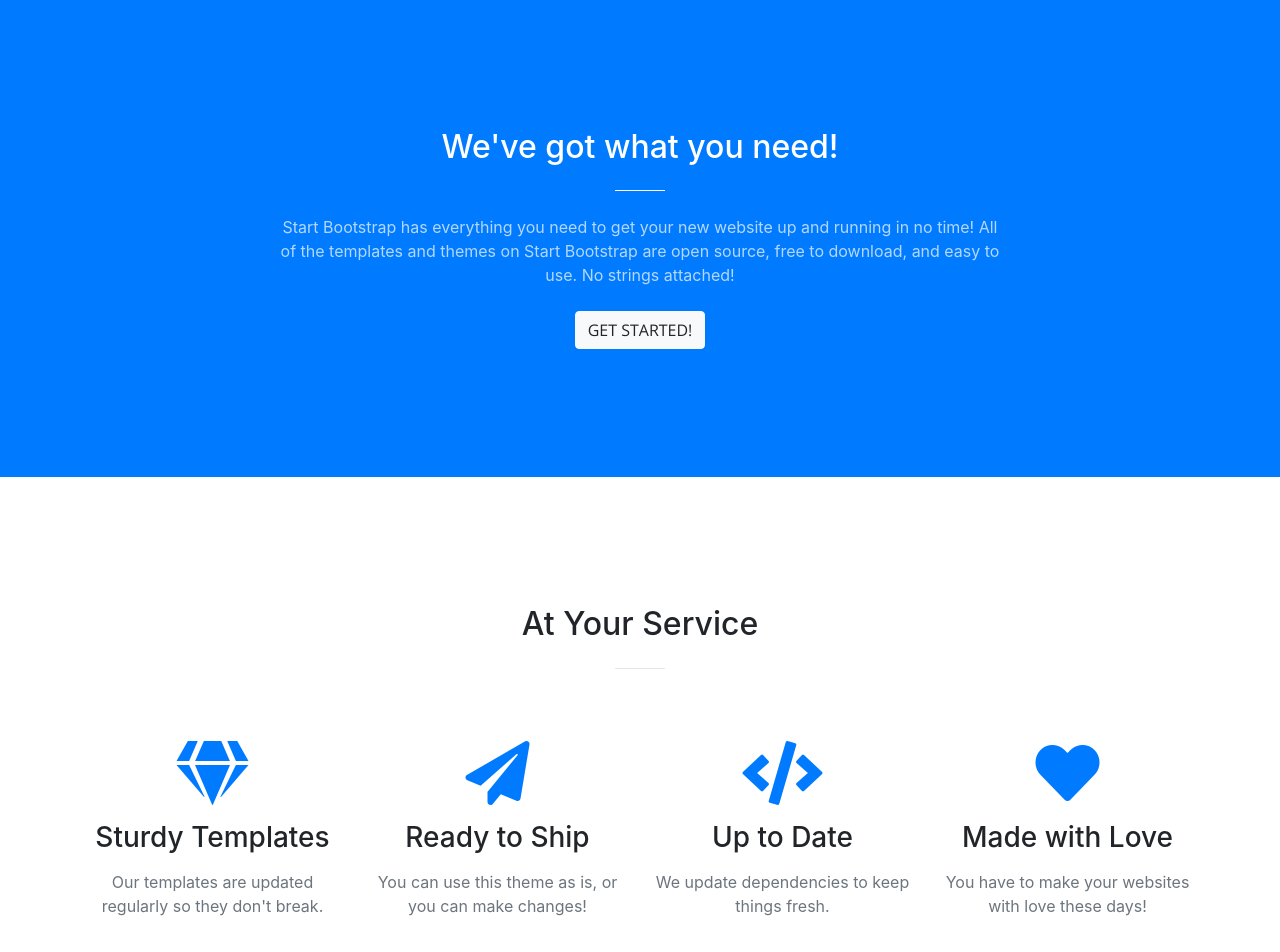
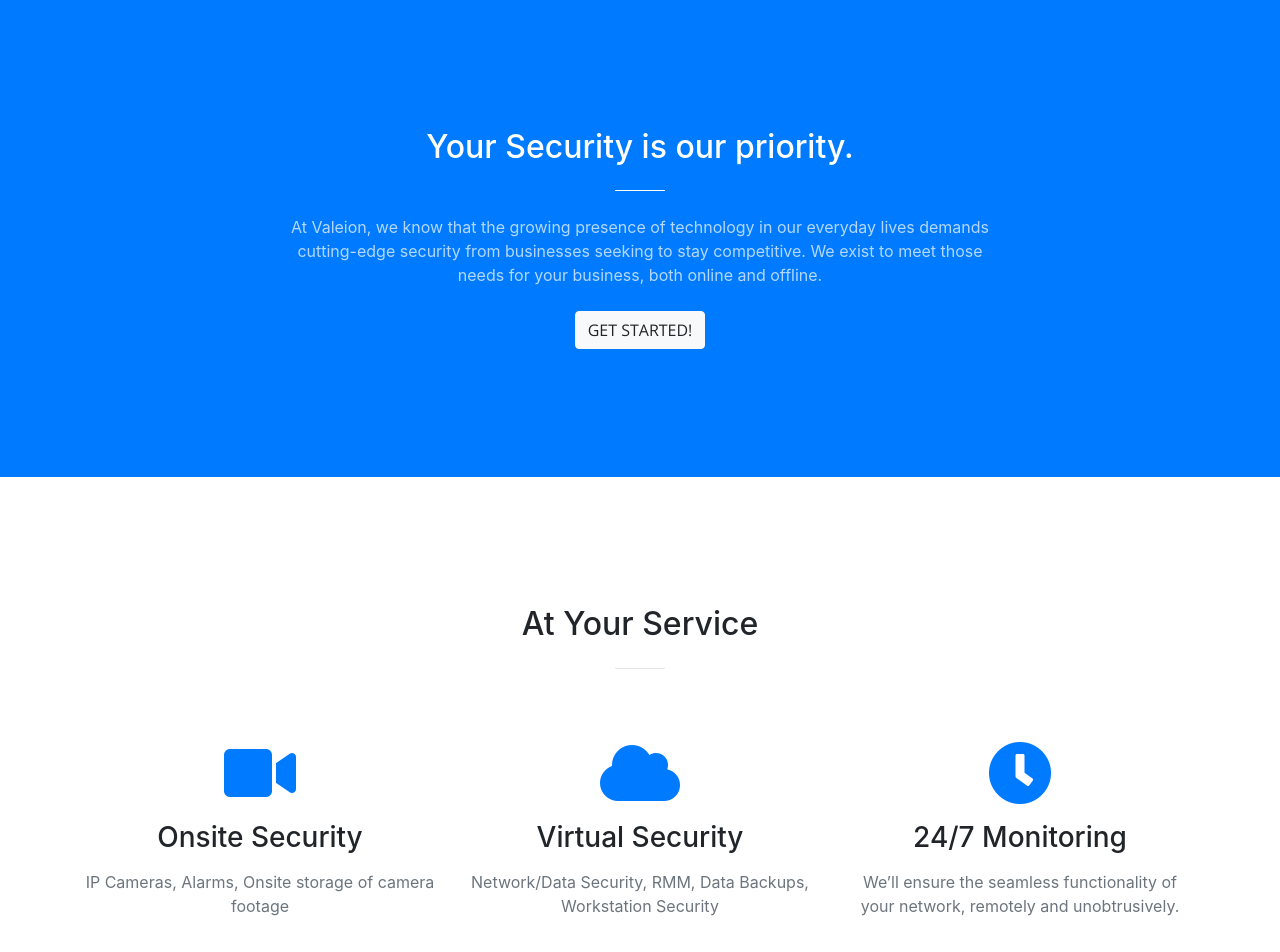
Before and after one commit to JohnmarkBeaty/valeion, a website with bundled scripts: page index.html in a window 1280 px wide. Shown: the part 800-1752 px from the top of the page. Built offline with nearby package versions, Linux system fonts and the light colour scheme.

Commit message:
content updates

```diff
--- a/index.html
+++ b/index.html
@@ -2,7 +2,6 @@
 <html lang="en">
 
   <head>
-
     <meta charset="utf-8">
     <meta name="viewport" content="width=device-width, initial-scale=1, shrink-to-fit=no">
     <meta name="description" content="">
@@ -75,9 +74,11 @@
       <div class="container">
         <div class="row">
           <div class="col-lg-8 mx-auto text-center">
-            <h2 class="section-heading text-white">We've got what you need!</h2>
+            <h2 class="section-heading text-white">Your Security is our priority.</h2>
             <hr class="light my-4">
-            <p class="text-faded mb-4">Start Bootstrap has everything you need to get your new website up and running in no time! All of the templates and themes on Start Bootstrap are open source, free to download, and easy to use. No strings attached!</p>
+            <p class="text-faded mb-4">
+                At Valeion, we know that the growing presence of technology in our everyday lives demands cutting-edge security from businesses seeking to stay competitive. We exist to meet those needs for your business, both online and offline.
+            </p>
             <a class="btn btn-light btn-xl js-scroll-trigger" href="#services">Get Started!</a>
           </div>
         </div>
@@ -95,34 +96,34 @@
       </div>
       <div class="container">
         <div class="row">
-          <div class="col-lg-3 col-md-6 text-center">
+          <div class="col-lg-4 col-md-6 text-center">
             <div class="service-box mt-5 mx-auto">
-              <i class="fas fa-4x fa-gem text-primary mb-3 sr-icon-1"></i>
-              <h3 class="mb-3">Sturdy Templates</h3>
-              <p class="text-muted mb-0">Our templates are updated regularly so they don't break.</p>
+              <i class="fas fa-4x fa-video text-primary mb-3 sr-icon-1"></i>
+              <h3 class="mb-3">Onsite Security</h3>
+              <p class="text-muted mb-0">IP Cameras, Alarms, Onsite storage of camera footage</p>
             </div>
           </div>
-          <div class="col-lg-3 col-md-6 text-center">
+          <div class="col-lg-4 col-md-6 text-center">
             <div class="service-box mt-5 mx-auto">
-              <i class="fas fa-4x fa-paper-plane text-primary mb-3 sr-icon-2"></i>
-              <h3 class="mb-3">Ready to Ship</h3>
-              <p class="text-muted mb-0">You can use this theme as is, or you can make changes!</p>
+              <i class="fas fa-4x fa-cloud text-primary mb-3 sr-icon-2"></i>
+              <h3 class="mb-3">Virtual Security</h3>
+              <p class="text-muted mb-0">Network/Data Security, RMM, Data Backups, Workstation Security</p>
             </div>
           </div>
-          <div class="col-lg-3 col-md-6 text-center">
+          <div class="col-lg-4 col-md-6 offset-md-3 offset-lg-0 text-center">
             <div class="service-box mt-5 mx-auto">
-              <i class="fas fa-4x fa-code text-primary mb-3 sr-icon-3"></i>
-              <h3 class="mb-3">Up to Date</h3>
-              <p class="text-muted mb-0">We update dependencies to keep things fresh.</p>
+              <i class="fas fa-4x fa-clock text-primary mb-3 sr-icon-3"></i>
+              <h3 class="mb-3">24/7 Monitoring</h3>
+              <p class="text-muted mb-0">We’ll ensure the seamless functionality of your network, remotely and unobtrusively. </p>
             </div>
           </div>
-          <div class="col-lg-3 col-md-6 text-center">
+          <!-- <div class="col-lg-3 col-md-6 text-center">
             <div class="service-box mt-5 mx-auto">
               <i class="fas fa-4x fa-heart text-primary mb-3 sr-icon-4"></i>
               <h3 class="mb-3">Made with Love</h3>
               <p class="text-muted mb-0">You have to make your websites with love these days!</p>
             </div>
-          </div>
+          </div> -->
         </div>
       </div>
     </section>
@@ -243,12 +244,14 @@
         <div class="row">
           <div class="col-lg-4 ml-auto text-center">
             <i class="fas fa-phone fa-3x mb-3 sr-contact-1"></i>
-            <p>123-456-6789</p>
+            <p>
+                <a href="tel:8728021137">872.802.1137</a>
+            </p>
           </div>
           <div class="col-lg-4 mr-auto text-center">
             <i class="fas fa-envelope fa-3x mb-3 sr-contact-2"></i>
             <p>
-              <a href="mailto:your-email@your-domain.com">feedback@startbootstrap.com</a>
+              <a href="mailto:valeionsecure@gmail.com">valeionsecure@gmail.com</a>
             </p>
           </div>
         </div>
```
